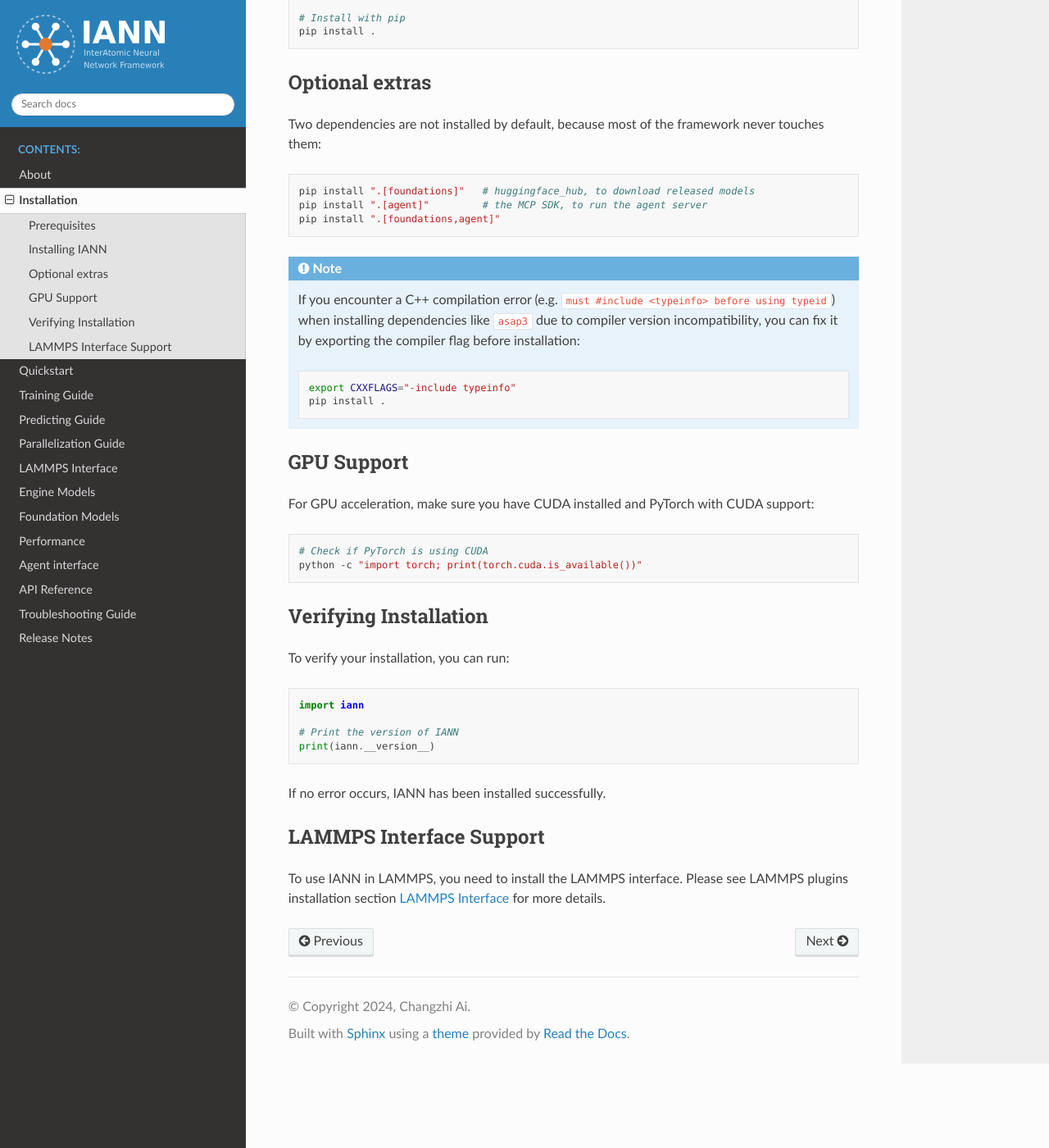
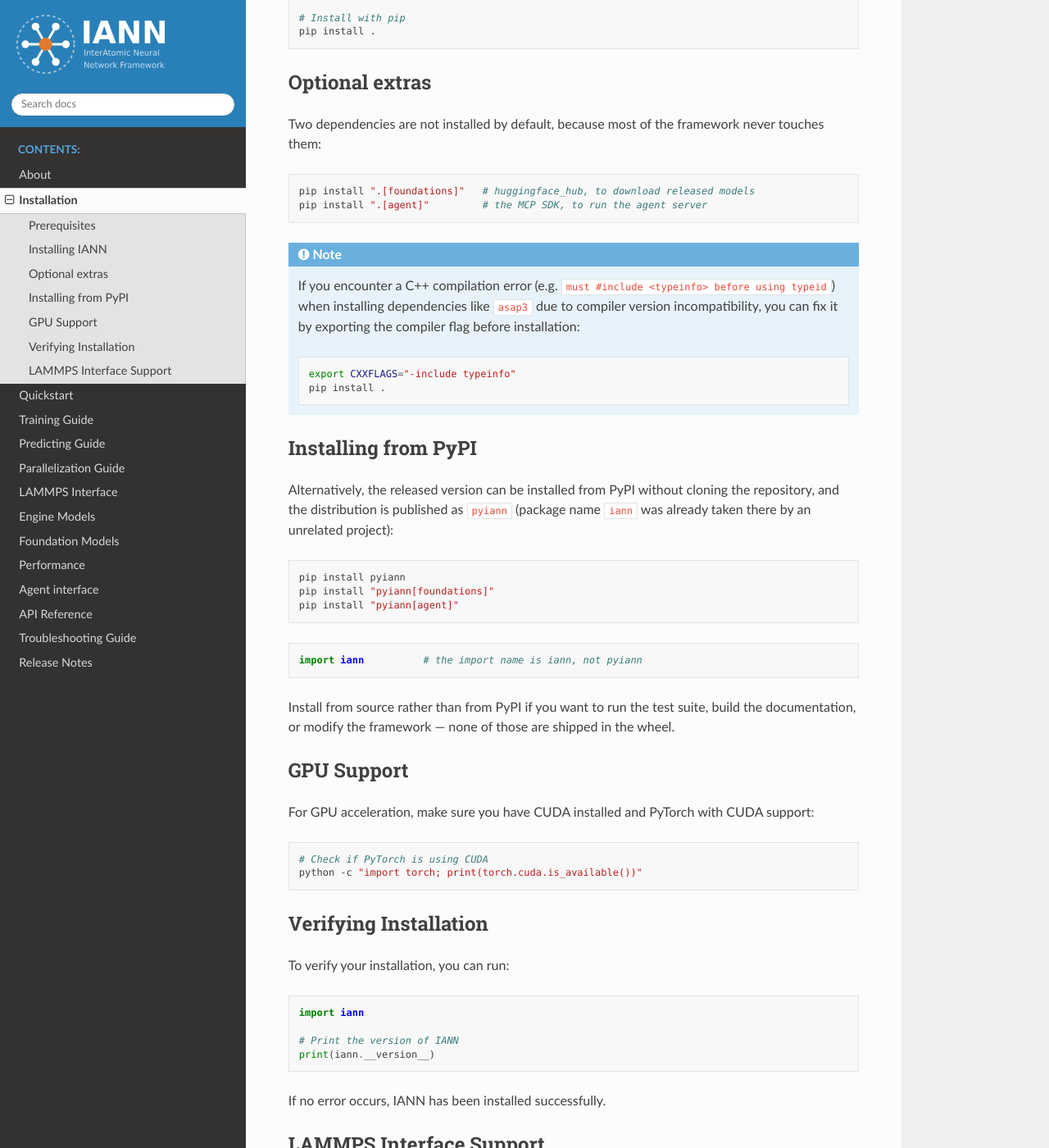
Before and after one commit to changzhiai/IANN, a Sphinx documentation site: the page built from docs/source/installation.rst, in a window 1280 px wide and 1400 px high, scrolled down 710 px. Shown: the whole window at 82% size. Built offline with Sphinx 7.4.7 and the Read the Docs theme 3.1.0, drawn with Linux system fonts in a browser that asks for light colours.

```diff
--- a/docs/source/installation.rst
+++ b/docs/source/installation.rst
@@ -53,6 +52,27 @@
 
       export CXXFLAGS="-include typeinfo"
       pip install .
+
+Installing from PyPI
+--------------------
+
+Alternatively, the released version can be installed from PyPI without cloning
+the repository, and the distribution is published as ``pyiann`` (package name ``iann``
+was already taken there by an unrelated project):
+
+.. code-block:: bash
+
+   pip install pyiann
+   pip install "pyiann[foundations]"
+   pip install "pyiann[agent]"
+
+.. code-block:: python
+
+   import iann          # the import name is iann, not pyiann
+
+Install from source rather than from PyPI if you want to run the test suite,
+build the documentation, or modify the framework --- none of those are shipped
+in the wheel.
 
 
 GPU Support
--- a/iann/__init__.py
+++ b/iann/__init__.py
@@ -24,7 +24,10 @@
         from importlib.metadata import PackageNotFoundError, version
     except ImportError:                       # Python < 3.8
         return "unknown"
-    for name in ("IANN", "iann"):
+    # The distribution is published as "pyiann"; the older local installs were
+    # "IANN". Both are tried so a checkout installed either way still reports a
+    # version rather than "unknown".
+    for name in ("pyiann", "IANN", "iann"):
         try:
             return version(name)
         except PackageNotFoundError:
```
Also changed, not shown: other parts of docs/source/installation.rst (+0 -1 lines), README.md (+12 -2 lines), pyproject.toml (added, +10 -0 lines), setup.py (+28 -1 lines), docs/source/_static/logo/iann-logo-flush.png (added), 1 other file.
